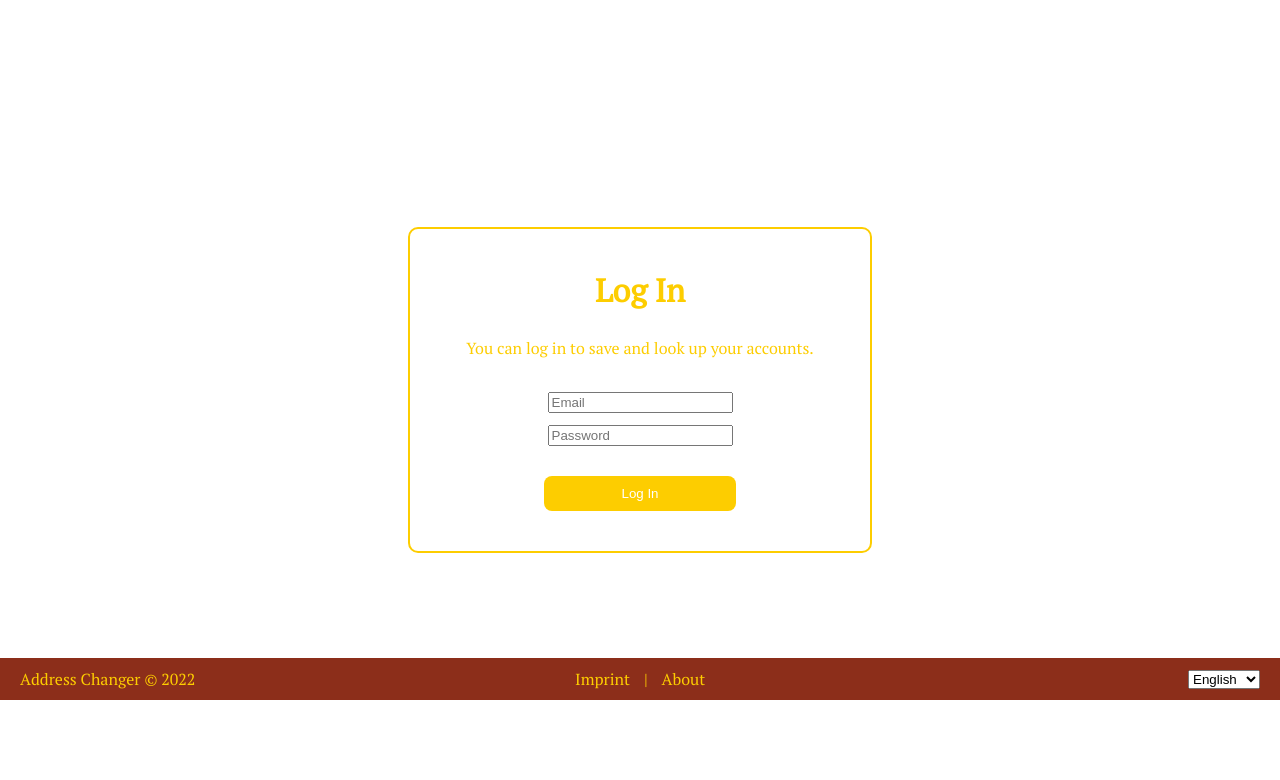
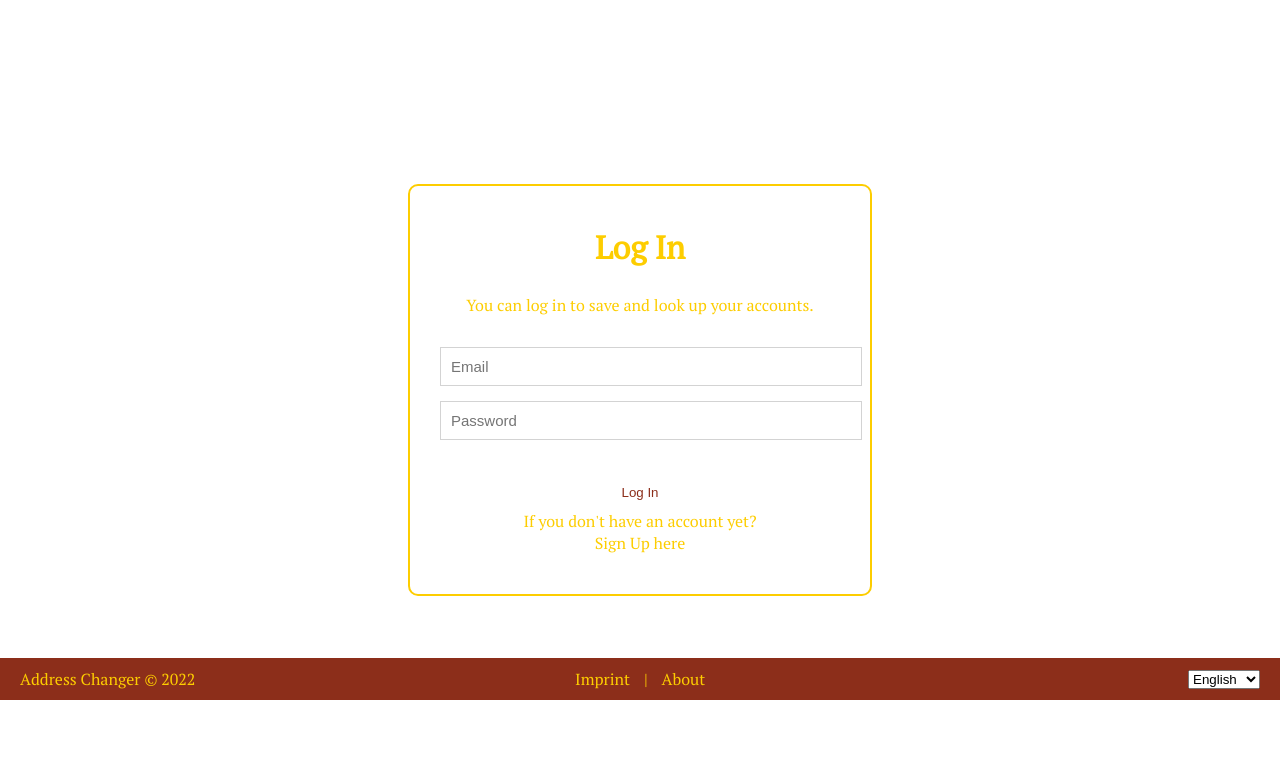
Before and after one commit to Melvin2306/id_19_responsive_design, a Flask app: template app/templates/users/login.html in a window 1280 px wide. Shown: the part 100-880 px from the top of the page. Run offline with Flask 2, Linux system fonts and the light colour scheme; the template is opened without the code that fills it, so the values that code supplies are empty; parts of the project's set-up code (start-up, migrations or seed data) failed here and were passed over.

Commit message:
several improvements

```diff
--- a/app/static/css/base.css
+++ b/app/static/css/base.css
@@ -1,4 +1,6 @@
 @import url('https://fonts.googleapis.com/css2?family=PT+Serif&display=swap');
+
+/* ROOT */
 
 :root {
     --clr-primary: rgb(140, 46, 26);
@@ -6,22 +8,24 @@
     --clr-background: rgb(255, 255, 255);
 }
 
+/* GENERAL */
+
 * {
     margin: 0;
 }
-
 
 html {
     font-family: 'PT Serif', serif;
     font-size: 16px;
     color: var(--clr-secondary);
-
 }
 
 body {
     margin: 0;
     width: 100vw;
 }
+
+/* BUTTONS */
 
 button > [href] {
     color: white;
@@ -43,15 +47,47 @@ button:hover {
     background: rgb(156, 58, 165);
 }
 
+.submit {
+    max-height: 40px;
+    width: 192px;
+    border: black;
+    border: 20px;
+    border-radius: 8px;
+    padding: 10px;
+    background: white;
+    color: var(--clr-primary);
+    text-align: center;
+    text-decoration: none;
+}
+
+.submit:hover {
+    background: rgb(156, 58, 165)
+}
+
+/* IMAGE */
+
 img {
     display: block; /* to remove the 4px below the img */
 }
+
+/* PARAGRAPH */
 
 p {
     line-height: 1.5rem;
 }
 
+/* LINKS */
 
+.link {
+    color: var(--clr-secondary);
+    text-decoration: none;
+}
+
+.link:hover {
+    text-decoration: underline;
+}
+
+/* ----------------------------------------------- */
 
 /* HEADER */
 
@@ -89,14 +125,16 @@ img#profile {
     max-height: 42px;
 }
 
+/* ----------------------------------------------- */
+
 /* MAIN */
-
 
 main {
     max-width: 600px;
     margin: 40px auto;
 }
 
+/* ----------------------------------------------- */
 
 /* FOOTER */
 
@@ -121,20 +159,12 @@ footer {
 }
 
 .fLinkElement {
-    color: var(--clr-secondary);
-    text-decoration: none;
     margin: 0 10px;
-}
-
-.fLinkElement:hover {
-    text-decoration: underline;
 }
 
 #info {
     margin-right: auto;
 }
-
-/* #footerLinks  */
 
 #langSelect {
     width: 175px;
@@ -147,7 +177,9 @@ footer {
 
 
 
+/* ----------------------------------------------- */
 
+/* BREAKPOINTS */
 
 @media (max-width:700px) {
     img#logo {
--- a/app/static/css/users/login.css
+++ b/app/static/css/users/login.css
@@ -1,5 +1,16 @@
 * {
     margin: 0;
+}
+
+.loginform {
+    width: 30%;
+    display: flex;
+    position: relative;
+    width: 100%;
+    padding: 10px;
+    border: 1px solid lightgrey;
+    font-size: 15px;
+    margin-bottom: 5px;
 }
 
 main {
@@ -32,17 +43,6 @@ li {
     padding: 5px 0;
 }
 
-.submit {
-    max-height: 40px;
-    width: 192px;
-    border: none;
-    border-radius: 8px;
-    padding: 10px;
-    background: var(--clr-secondary);
-    color: white;
-    text-align: center;
-    text-decoration: none;
-}
 
 .generatedErrors {
     color: tomato;
--- a/app/templates/base.html
+++ b/app/templates/base.html
@@ -18,7 +18,7 @@
         {% block body %}
             <header>
                 <nav class="navbar">
-                    <a href="/">
+                    <a href="{{ url_for('simple_pages.root') }}">
                         <img src="{{ url_for('static', filename='images/icon.png') }}" alt="adress-changer logo" id="logo">
                     </a>
                     <a class ="button" href="/how_it_works">
@@ -51,19 +51,21 @@
             </main>
             <footer>
                 <div class="footerElement" id="info">
+                    <a class="link" href="{{ url_for('simple_pages.root') }}">
                     Address Changer
                     ©
                     <script>
                         document.write( new Date().getFullYear() );
                     </script>
+                    </a>
                 </div>
 
                 <div class="footerElement" id="footerLinks">
-                    <a id="imprint" class="fLinkElement" href="{{ url_for('simple_pages.imprint') }}">
+                    <a id="imprint" class="link fLinkElement" href="{{ url_for('simple_pages.imprint') }}">
                         Imprint
                     </a>
                     |
-                    <a id="about" class="fLinkElement" href="{{ url_for('simple_pages.about') }}">
+                    <a id="about" class="link fLinkElement" href="{{ url_for('simple_pages.about') }}">
                         About
                     </a>
                 </div>
--- a/app/templates/simple_pages/imprint.html
+++ b/app/templates/simple_pages/imprint.html
@@ -19,6 +19,10 @@
     Germany <br>
     Tel: +49 1590 1188669 <br>
     E-Mail: melvin.rinkleff@gmx.de
+</section>
+<div id="backgrounddiv"></div>
+<!-- <div>
+    <img id="backgroundimg" src="{{ url_for('static', filename='images/pic_melvin.jpg') }}" alt="picture Melvin">
+</div> -->
 
-</section>
 {% endblock %}
--- a/app/templates/users/login.html
+++ b/app/templates/users/login.html
@@ -16,13 +16,16 @@
     </p>
     <ul>
         <li>
-            <input type="email" name="email" id="email" placeholder="Email" required>
+            <input class="loginform" type="email" name="email" id="email" placeholder="Email" required>
         </li>
         <li>
-            <input type="password" name="password" id="password" placeholder="Password" required>
+            <input class="loginform" type="password" name="password" id="password" placeholder="Password" required>
         </li>
     </ul>
-    <input type="submit" value="Log In" class="submit">
+    <input type="submit" value="Log In" class="button submit">
+    <div>
+        If you don't have an account yet? <br><a class="link" id="linksignup" href="{{ url_for('users.get_signup') }}">Sign Up</a> here
+    </div>
     {% if error %}
         <p class="generatedErrors">{{ error }}</p>
     {% endif %}
--- a/app/templates/users/signup.html
+++ b/app/templates/users/signup.html
@@ -43,7 +43,7 @@
             </div>
         </li>
     </ul>
-    <input type="submit" value="Sign Up" class="submit button">
+    <input type="submit" value="Sign Up" class="button submit">
     {% if error %}
         <p class="generatedErrors">{{ error }}</p>
     {% endif %}
```
Also changed, not shown: app/static/css/simple_pages/imprint.css (+12 -0 lines), app/templates/simple_pages/about.html (+6 -2 lines), app/static/images/pic_melvin.jpg (added).
